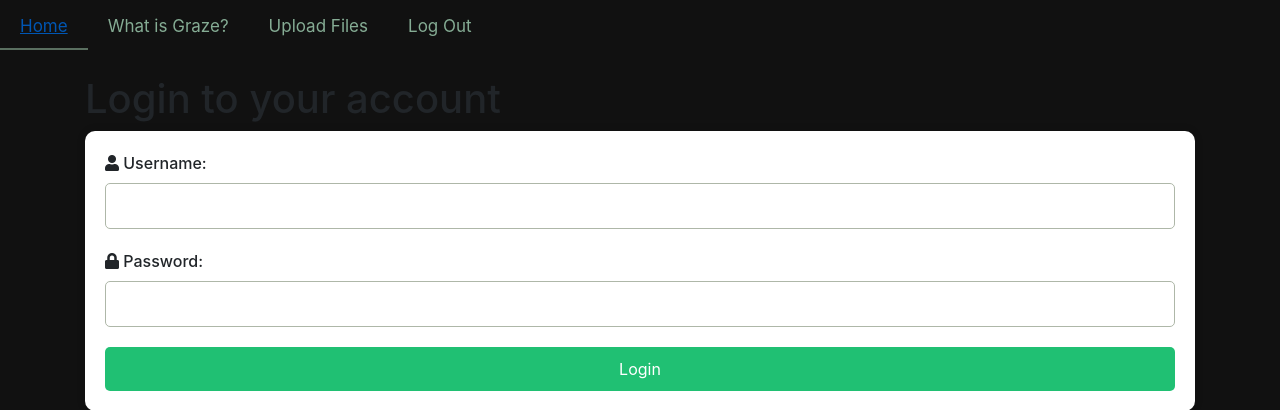
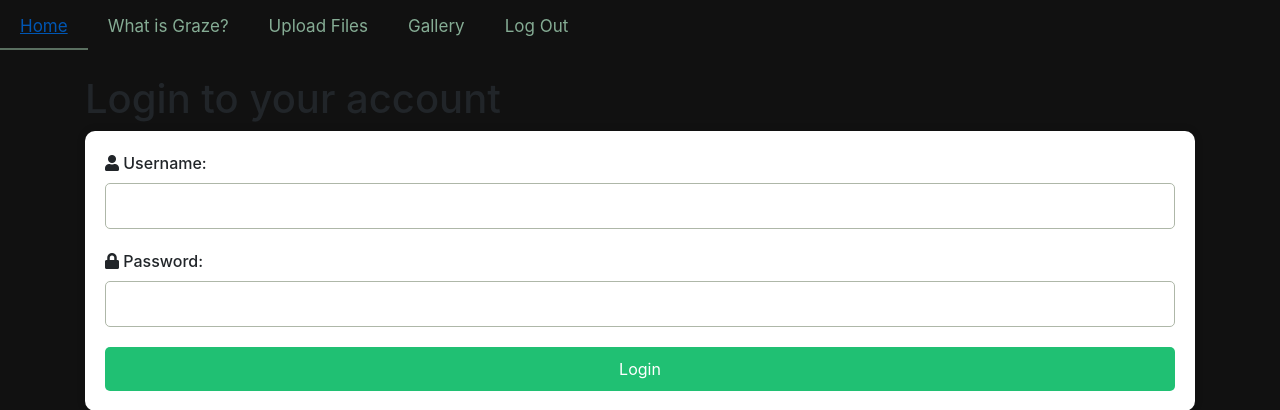
Before and after one commit to phlatfish/graze, a Flask app: template templates/login.html in a window 1280 px wide. Shown: the top 410 px of the page. Run offline with Flask 3, Linux system fonts and the light colour scheme; the template is opened without the code that fills it, so the values that code supplies are empty; the visitor is signed in with stand-in values (Sample User, id 1); some libraries are stand-ins or nearby versions.

Commit message:
Update login.html

```diff
--- a/templates/login.html
+++ b/templates/login.html
@@ -18,12 +18,12 @@
 <body>
 
 <body>
-
 	{% if current_user.is_authenticated %}
 <div class="navigation">
     <a href="/">Home</a>
     <a href="/#what-is-it">What is Graze?</a>
     <a href="/upload">Upload Files</a>
+    <a href="/gallery">Gallery</a>
     <a href="/logout">Log Out</a>
 	{% else %}
 <div class="navigation">
```
